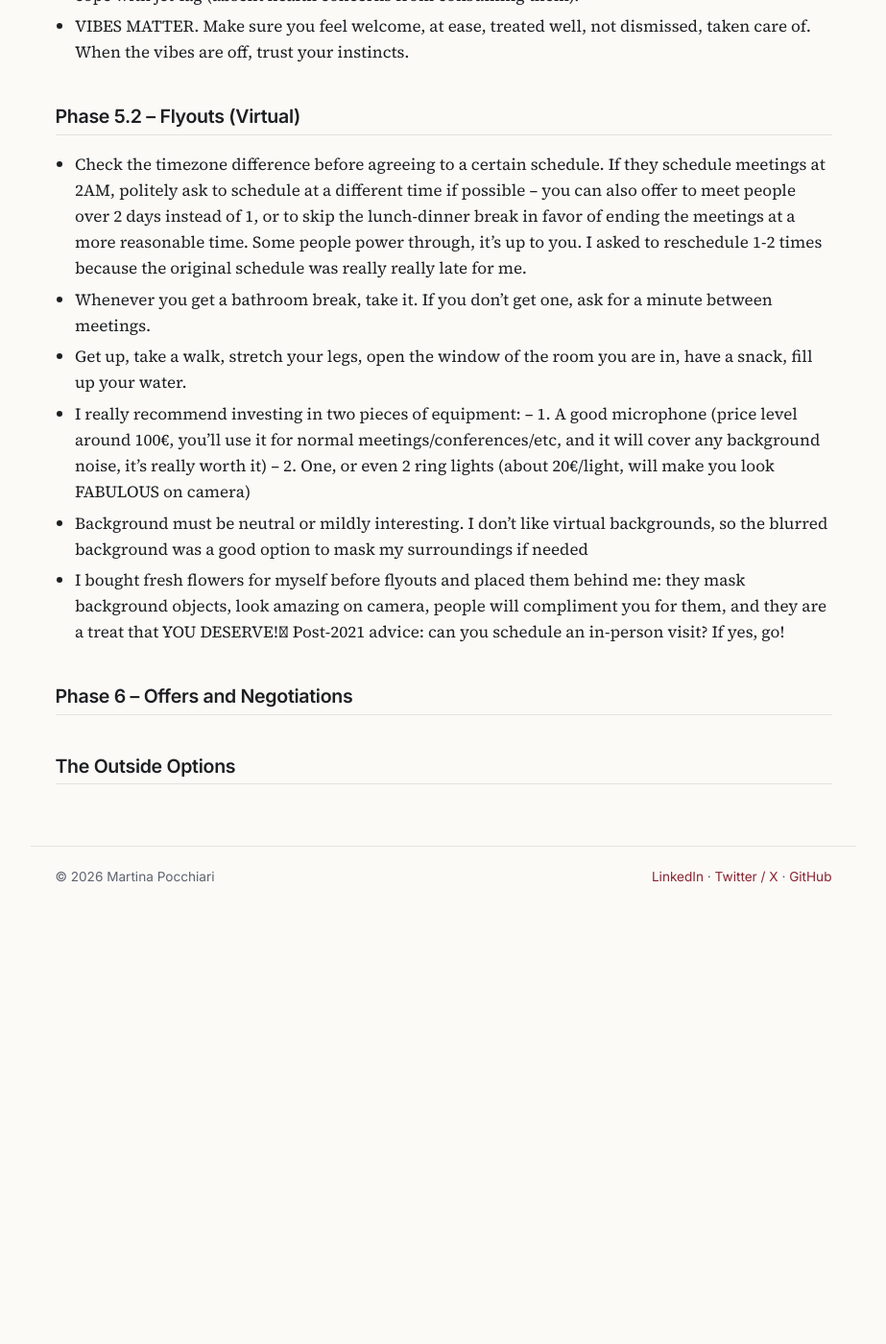
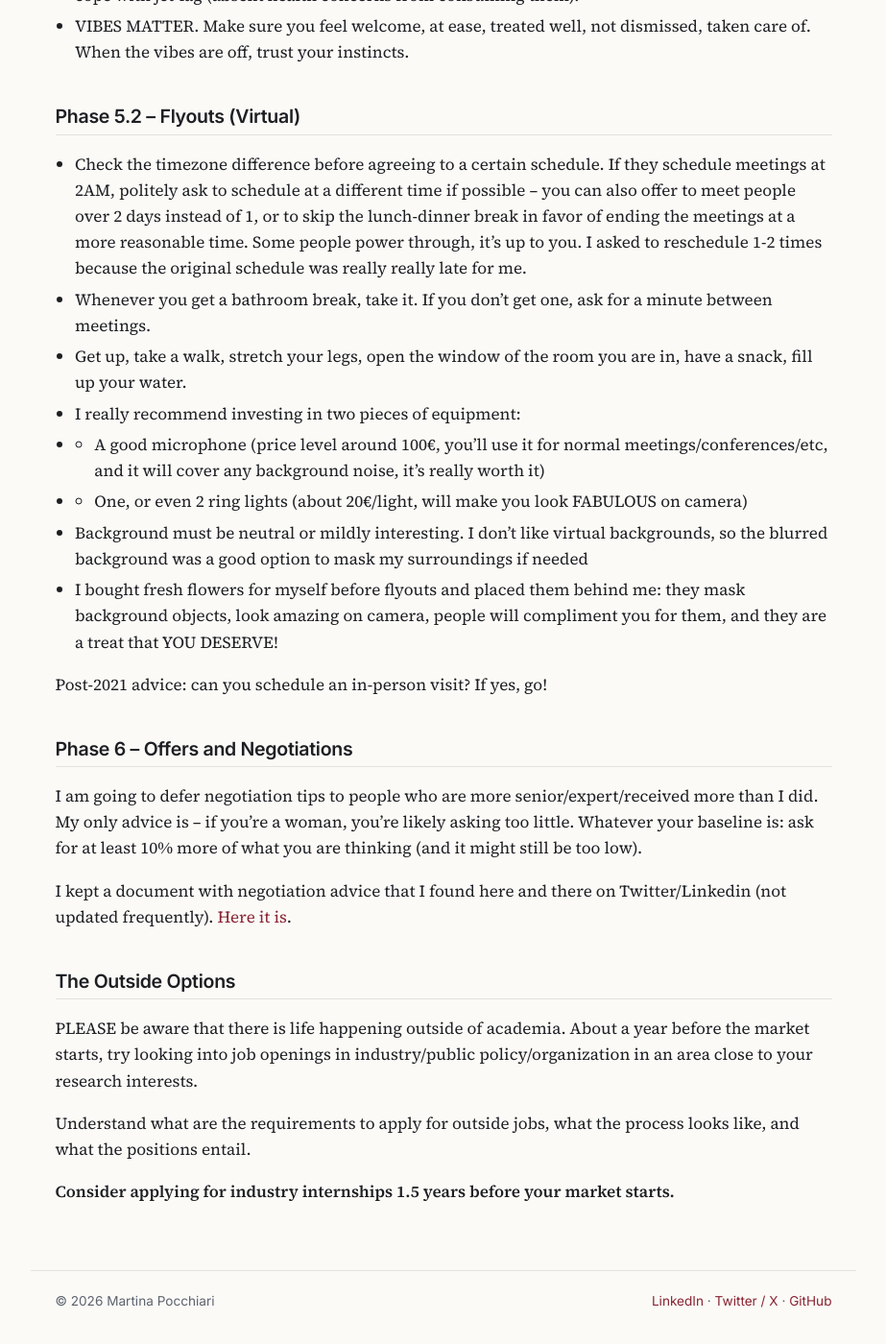
Before and after one commit to pccmtn/pccmtn.github.io, a Jekyll site: the page built from job-market-advice.md, in a window 1280 px wide and 1400 px high, scrolled down 7127 px. Shown: the whole window at 96% size, without its empty margins (178-1101 px from the left). Built offline with Jekyll 4.4.1, drawn with Linux system fonts in a browser that asks for light colours; before the commit the page ends 8086 px from its top, so only the background shows below that.

Commit message:
Update job-market-advice.md

```diff
--- a/job-market-advice.md
+++ b/job-market-advice.md
@@ -155,7 +155,7 @@ Rehearse your presentations as many times as it makes you comfortable with the m
 ### During the interview:
 - Breathe and pace your speech (not too fast)
 - If a question from the audience is unclear, don't jump to an answer just because you feel pressured. it's your right to request clarifications.
-- - I learned (at my expense :')) ) that there may be cultural differences in expectations about the way your content is delivered. Competence and calmness are great, but it could happen that a certain level of enthusiasm and entertainment is expected instead (which may be not natural and/or could be considered above-average or out-of-context for some people/cultures)
+- I learned (at my expense :')) ) that there may be cultural differences in expectations about the way your content is delivered. Competence and calmness are great, but it could happen that a certain level of enthusiasm and entertainment is expected instead (which may be not natural and/or could be considered above-average or out-of-context for some people/cultures)
 
 Be ready to answer questions about yourself, like:
 - Why did you apply to this school?
@@ -200,11 +200,24 @@ These are going to be *very practical* tips, on top of whatever your advisor/col
 - Whenever you get a bathroom break, take it. If you don't get one, ask for a minute between meetings.
 - Get up, take a walk, stretch your legs, open the window of the room you are in, have a snack, fill up your water.
 - I really recommend investing in two pieces of equipment:
--- 1. A good microphone (price level around 100€, you'll use it for normal meetings/conferences/etc, and it will cover any background noise, it's really worth it)
--- 2. One, or even 2 ring lights (about 20€/light, will make you look FABULOUS on camera)
+- - A good microphone (price level around 100€, you'll use it for normal meetings/conferences/etc, and it will cover any background noise, it's really worth it)
+- - One, or even 2 ring lights (about 20€/light, will make you look FABULOUS on camera)
 - Background must be neutral or mildly interesting. I don't like virtual backgrounds, so the blurred background was a good option to mask my surroundings if needed
 - I bought fresh flowers for myself before flyouts and placed them behind me: they mask background objects, look amazing on camera, people will compliment you for them, and they are a treat that YOU DESERVE!
+
+
 Post-2021 advice: can you schedule an in-person visit? If yes, go!
 
 ## Phase 6 – Offers and Negotiations
+
+I am going to defer negotiation tips to people who are more senior/expert/received more than I did. My only advice is -- if you're a woman, you're likely asking too little. Whatever your baseline is: ask for at least 10% more of what you are thinking (and it might still be too low).
+
+I kept a document with negotiation advice that I found here and there on Twitter/Linkedin (not updated frequently). [Here it is](https://drive.google.com/file/d/1KwVUqfilXOlhwZ2IyRNNlBxAyj-18gV1/view?usp=sharing).
+
 ## The Outside Options
+
+PLEASE be aware that there is life happening outside of academia. About a year before the market starts, try looking into job openings in industry/public policy/organization in an area close to your research interests.
+
+Understand what are the requirements to apply for outside jobs, what the process looks like, and what the positions entail.
+
+**Consider applying for industry internships 1.5 years before your market starts.**
```
